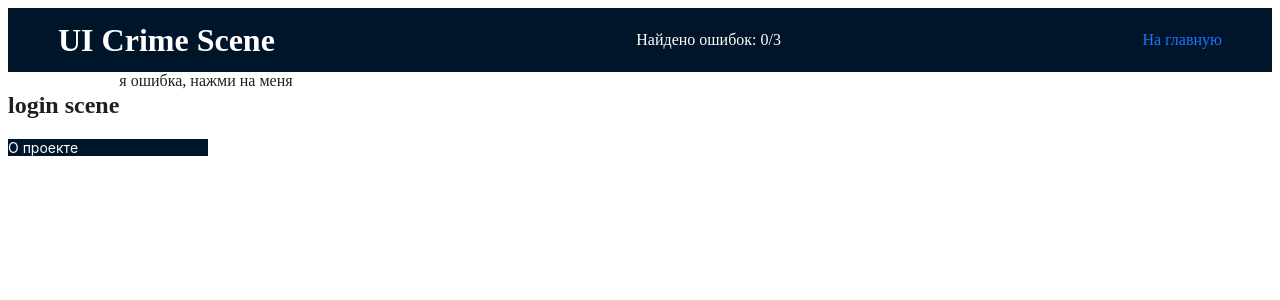
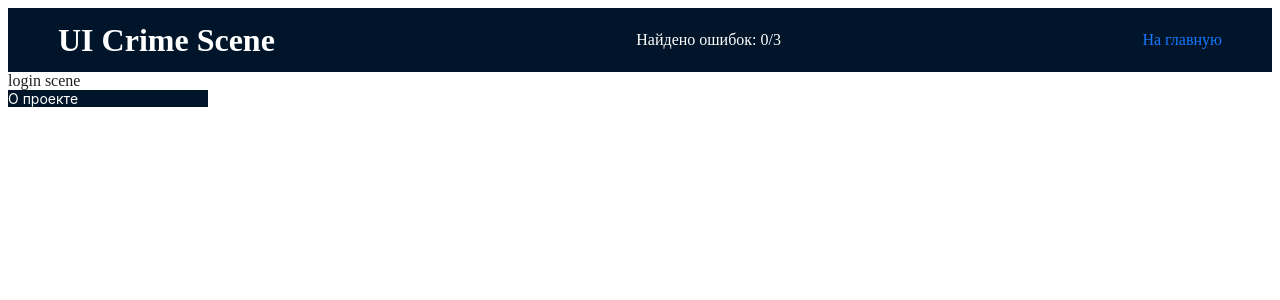
Before and after one commit to LizKa2091/ui-crime-scene, a React (Vite) app in the folder frontend/: page /scene/login in a window 1280 px wide. Shown: the top 300 px of the page. Built offline with nearby package versions, Linux system fonts and the light colour scheme.

Commit message:
feat(scene pages): add single route for scenes, move scenes into components

```diff
--- a/frontend/src/App.tsx
+++ b/frontend/src/App.tsx
@@ -1,10 +1,8 @@
 import { type FC } from 'react';
 import { Routes, Route } from 'react-router-dom';
 import HomePage from './pages/HomePage';
-import LoginScene from './pages/scenes/LoginScene';
-import ShopScene from './pages/scenes/ShopScene';
-import BlogScene from './pages/scenes/BlogScene';
 import MainLayout from './pages/MainLayout';
+import ScenePage from './pages/scenes/ScenePage';
 
 const App: FC = () => {
    return (
@@ -18,26 +16,10 @@ const App: FC = () => {
             }
          />
          <Route
-            path="/scene/login"
+            path="/scene/:sceneName"
             element={
                <MainLayout>
-                  <LoginScene />
-               </MainLayout>
-            }
-         />
-         <Route
-            path="/scene/shop"
-            element={
-               <MainLayout>
-                  <ShopScene />
-               </MainLayout>
-            }
-         />
-         <Route
-            path="/scene/blog"
-            element={
-               <MainLayout>
-                  <BlogScene />
+                  <ScenePage />
                </MainLayout>
             }
          />
--- /dev/null
+++ b/frontend/src/components/scenes/BlogScene.tsx
@@ -0,0 +1,11 @@
+import { type FC}  from 'react';
+
+const BlogScene: FC = () => {
+   return (
+      <div>
+         blog scene
+      </div>
+   )
+}
+
+export default BlogScene;
--- /dev/null
+++ b/frontend/src/components/scenes/LoginScene.tsx
@@ -0,0 +1,11 @@
+import { type FC } from 'react'
+
+const LoginScene: FC = () => {
+   return (
+      <div>
+         login scene
+      </div>
+   )
+}
+
+export default LoginScene;
--- /dev/null
+++ b/frontend/src/components/scenes/ShopScene.tsx
@@ -0,0 +1,11 @@
+import { type FC } from 'react';
+
+const ShopScene: FC = () => {
+   return (
+      <div>
+         shop scene
+      </div>
+   )
+}
+
+export default ShopScene;
--- a/frontend/src/pages/scenes/BlogScene.tsx
+++ /dev/null
@@ -1,25 +0,0 @@
-import { useEffect, type FC } from 'react';
-import { Flex } from 'antd';
-import { useAppDispatch } from '../../store/store';
-import { markFoundError, setScene } from '../../store/crimeSlice';
-
-const BlogScene: FC = () => {
-   const dispatch = useAppDispatch();
-
-   useEffect(() => {
-      dispatch(setScene({ sceneId: 3 }));
-   }, [dispatch]);
-
-   const handleErrorClick = () => {
-      dispatch(markFoundError({ errorId: 1 }));
-   };
-
-   return (
-      <Flex>
-         <h2>blog scene</h2>
-         <Flex onClick={handleErrorClick}>я ошибка, нажми на меня</Flex>
-      </Flex>
-   );
-};
-
-export default BlogScene;
--- a/frontend/src/pages/scenes/LoginScene.tsx
+++ /dev/null
@@ -1,25 +0,0 @@
-import { useEffect, type FC } from 'react';
-import { Flex } from 'antd';
-import { useAppDispatch } from '../../store/store';
-import { markFoundError, setScene } from '../../store/crimeSlice';
-
-const LoginScene: FC = () => {
-   const dispatch = useAppDispatch();
-
-   useEffect(() => {
-      dispatch(setScene({ sceneId: 1 }));
-   }, [dispatch]);
-
-   const handleErrorClick = () => {
-      dispatch(markFoundError({ errorId: 1 }));
-   };
-
-   return (
-      <Flex>
-         <h2>login scene</h2>
-         <Flex onClick={handleErrorClick}>я ошибка, нажми на меня</Flex>
-      </Flex>
-   );
-};
-
-export default LoginScene;
--- a/frontend/src/pages/scenes/ShopScene.tsx
+++ /dev/null
@@ -1,25 +0,0 @@
-import { useEffect, type FC } from 'react';
-import { Flex } from 'antd';
-import { useAppDispatch } from '../../store/store';
-import { markFoundError, setScene } from '../../store/crimeSlice';
-
-const ShopScene: FC = () => {
-   const dispatch = useAppDispatch();
-
-   useEffect(() => {
-      dispatch(setScene({ sceneId: 2 }));
-   }, [dispatch]);
-
-   const handleErrorClick = () => {
-      dispatch(markFoundError({ errorId: 1 }));
-   };
-
-   return (
-      <Flex>
-         <h2>shop scene</h2>
-         <Flex onClick={handleErrorClick}>я ошибка, нажми на меня</Flex>
-      </Flex>
-   );
-};
-
-export default ShopScene;
```
